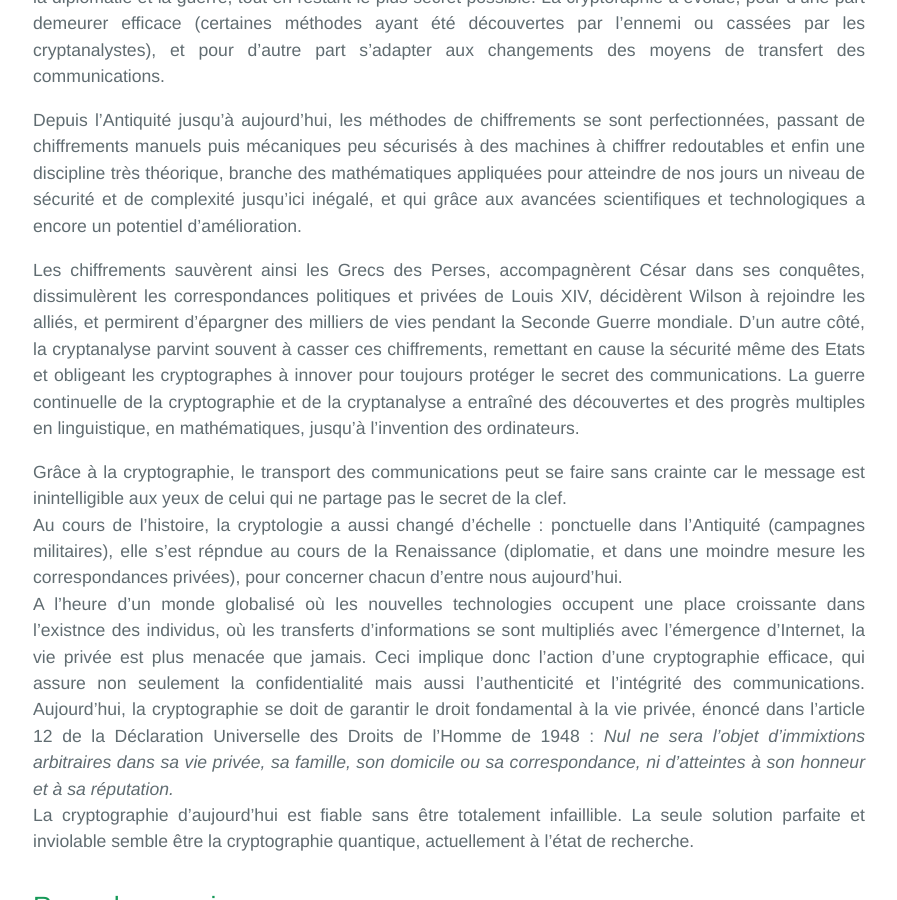
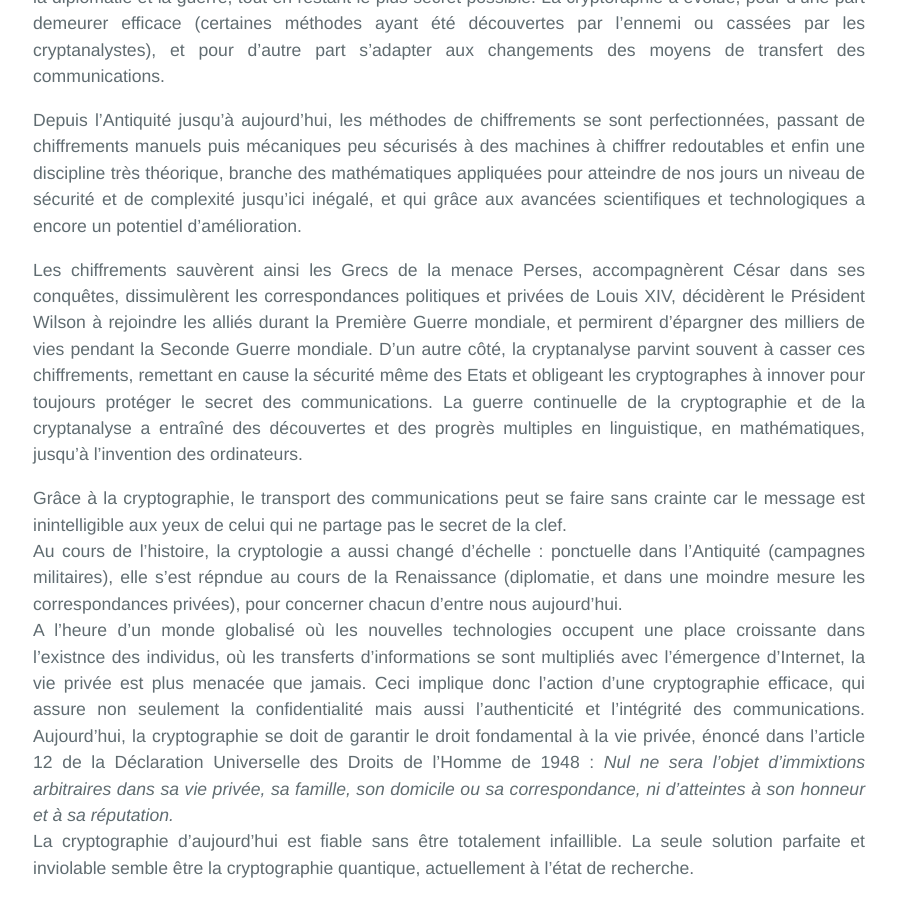
Before and after one commit to SamuelGallay/CryptoTPE, a Jekyll site: the page built from index.md, in a window 1280 px wide and 900 px high, scrolled down 2269 px. Shown: the whole window, without its empty margins (191-1088 px from the left). Built offline with Jekyll 4.4.1, drawn with Linux system fonts in a browser that asks for light colours; our own code applies the rules of GitHub Pages for plain Markdown files.

Commit message:
Update index.md

```diff
--- a/index.md
+++ b/index.md
@@ -76,7 +76,7 @@ L'analyse historique que nous avons développée dans les quatre parties de la f
 
 Depuis l'Antiquité jusqu'à aujourd'hui, les méthodes de chiffrements se sont perfectionnées, passant de chiffrements manuels puis mécaniques peu sécurisés à des machines à chiffrer redoutables et enfin une discipline très théorique, branche des mathématiques appliquées pour atteindre de nos jours un niveau de sécurité et de complexité jusqu'ici inégalé, et qui grâce aux avancées scientifiques et technologiques a encore un potentiel d'amélioration.
 
-Les chiffrements sauvèrent ainsi les Grecs des Perses, accompagnèrent César dans ses conquêtes, dissimulèrent les correspondances politiques et privées de Louis XIV, décidèrent Wilson à rejoindre les alliés, et permirent d'épargner des milliers de vies pendant la Seconde Guerre mondiale. D'un autre côté, la cryptanalyse parvint souvent à casser ces chiffrements, remettant en cause la sécurité même des Etats et obligeant les cryptographes à innover pour toujours protéger le secret des communications. La guerre continuelle de la cryptographie et de la cryptanalyse a entraîné des découvertes et des progrès multiples en linguistique, en mathématiques, jusqu'à l'invention des ordinateurs.
+Les chiffrements sauvèrent ainsi les Grecs de la menace Perses, accompagnèrent César dans ses conquêtes, dissimulèrent les correspondances politiques et privées de Louis XIV, décidèrent le Président Wilson à rejoindre les alliés durant la Première Guerre mondiale, et permirent d'épargner des milliers de vies pendant la Seconde Guerre mondiale. D'un autre côté, la cryptanalyse parvint souvent à casser ces chiffrements, remettant en cause la sécurité même des Etats et obligeant les cryptographes à innover pour toujours protéger le secret des communications. La guerre continuelle de la cryptographie et de la cryptanalyse a entraîné des découvertes et des progrès multiples en linguistique, en mathématiques, jusqu'à l'invention des ordinateurs.
 
 Grâce à la cryptographie, le transport des communications peut se faire sans crainte car le message est inintelligible aux yeux de celui qui ne partage pas le secret de la clef. \\
 Au cours de l'histoire, la cryptologie a aussi changé d'échelle : ponctuelle dans l'Antiquité (campagnes militaires), elle s'est répndue au cours de la Renaissance (diplomatie, et dans une moindre mesure les correspondances privées), pour concerner chacun d'entre nous aujourd'hui. \\
```
